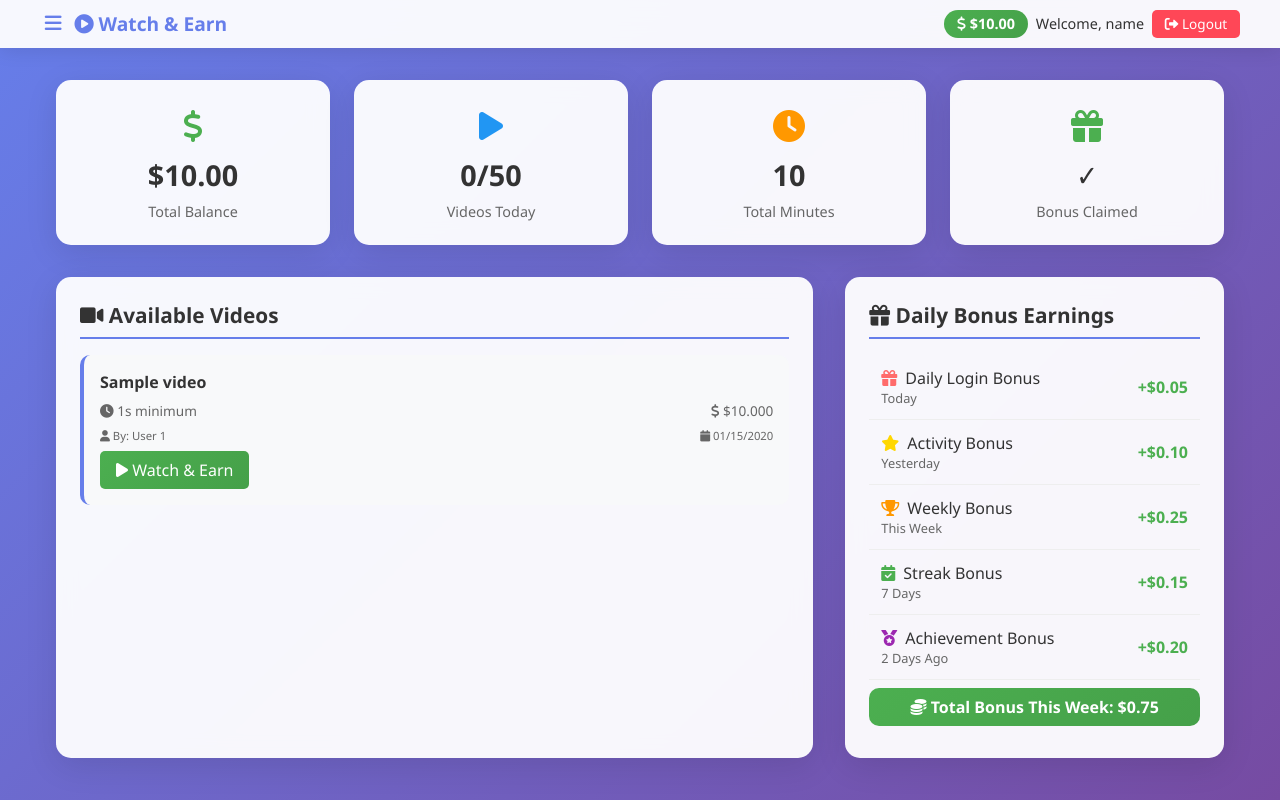
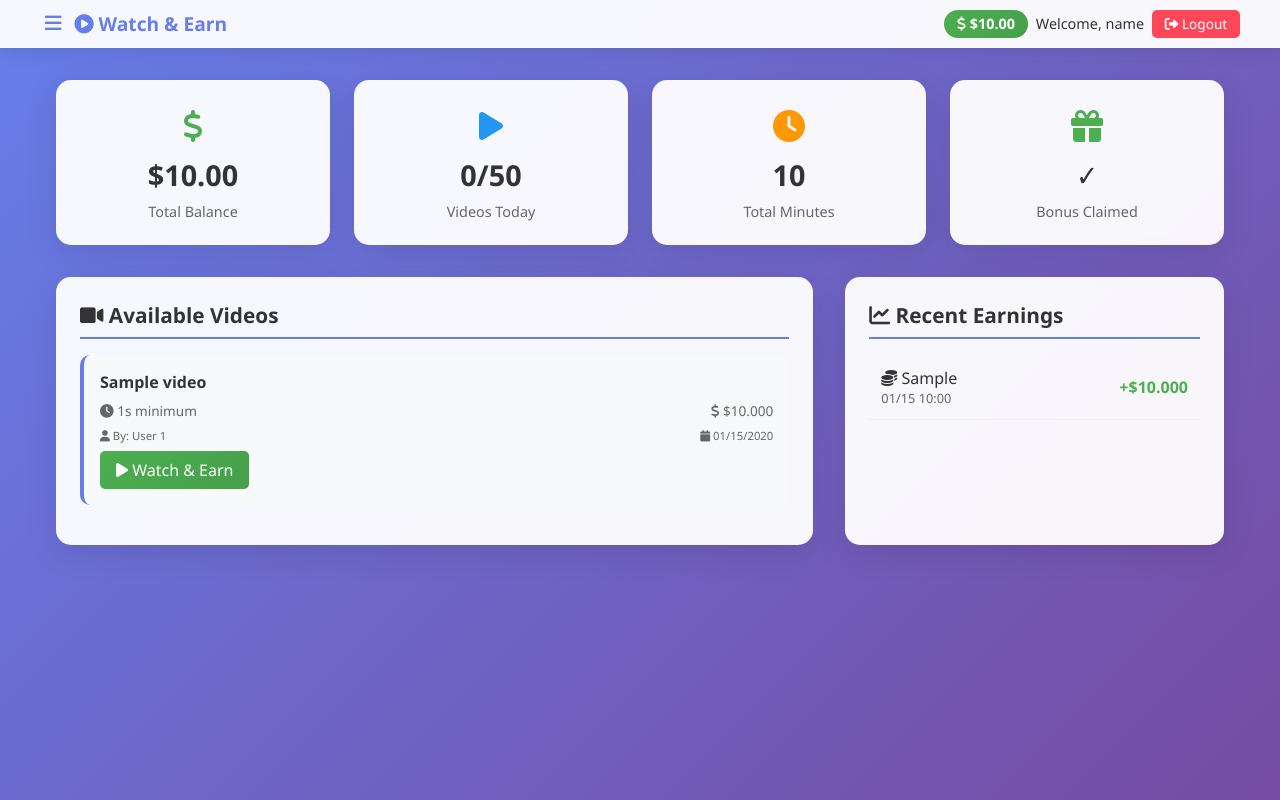
Before and after one commit to grace363/Watch, a Flask app: page /user_dashboard in a window 1280 px wide. Run offline with Flask 3, Linux system fonts and the light colour scheme; the visitor is signed in with stand-in values (Sample User, id 1); tables that the repository leaves empty hold one stand-in row (values such as "Sample post"); some libraries are stand-ins or nearby versions.

Commit message:
Update user_dashboard.html

```diff
--- a/templates/user_dashboard.html
+++ b/templates/user_dashboard.html
@@ -255,18 +255,10 @@
             align-items: center;
             padding: 0.75rem;
             border-bottom: 1px solid #eee;
-            transition: background 0.3s ease;
-        }
-
-        .earning-item:hover {
-            background: #f8f9fa;
         }
 
         .earning-source {
             font-weight: 500;
-            display: flex;
-            align-items: center;
-            gap: 0.5rem;
         }
 
         .earning-amount {
@@ -360,16 +352,6 @@
             color: #666;
         }
 
-        .bonus-earned {
-            background: linear-gradient(135deg, #4CAF50, #45a049);
-            color: white;
-            padding: 0.5rem 1rem;
-            border-radius: 10px;
-            margin: 0.5rem 0;
-            font-weight: bold;
-            text-align: center;
-        }
-
         @media (max-width: 768px) {
             .main-content {
                 grid-template-columns: 1fr;
@@ -421,7 +403,7 @@
             </div>
             <div class="user-info">
                 <div class="balance">
-                    <i class="fas fa-dollar-sign"></i> $<span id="userBalance">{{ "%.2f"|format(user.balance_usd) }}</span>
+                    <i class="fas fa-dollar-sign"></i> ${{ "%.2f"|format(user.balance_usd) }}
                 </div>
                 <span style="font-size: 0.9rem;">Welcome, {{ user.email.split('@')[0] }}</span>
                 <a href="{{ url_for('logout') }}" class="logout-btn">
@@ -449,7 +431,7 @@
                 <div class="stat-icon" style="color: #4CAF50;">
                     <i class="fas fa-dollar-sign"></i>
                 </div>
-                <div class="stat-value">$<span id="statBalance">{{ "%.2f"|format(user.balance_usd) }}</span></div>
+                <div class="stat-value">${{ "%.2f"|format(user.balance_usd) }}</div>
                 <div class="stat-label">Total Balance</div>
             </div>
 
@@ -538,71 +520,32 @@
                 {% endif %}
             </div>
 
-            <!-- Daily Bonus Earnings -->
+            <!-- Recent Earnings -->
             <div class="earnings-section">
                 <h2 class="section-title">
-                    <i class="fas fa-gift"></i> Daily Bonus Earnings
+                    <i class="fas fa-chart-line"></i> Recent Earnings
                 </h2>
 
+                {% if earnings %}
+                    {% for earning in earnings %}
                     <div class="earning-item">
                         <div>
                             <div class="earning-source">
-                            <i class="fas fa-gift" style="color: #FF6B6B;"></i>
-                            Daily Login Bonus
+                                <i class="fas fa-{% if earning.source == 'watch' %}play{% elif earning.source == 'daily_bonus' %}gift{% else %}coins{% endif %}"></i>
+                                {{ earning.source.replace('_', ' ').title() }}
                             </div>
-                        <div class="earning-time">Today</div>
+                            <div class="earning-time">{{ earning.timestamp.strftime('%m/%d %H:%M') }}</div>
                         </div>
-                    <div class="earning-amount">+$0.05</div>
+                        <div class="earning-amount">+${{ "%.3f"|format(earning.amount) }}</div>
                     </div>
-
-                <div class="earning-item">
-                    <div>
-                        <div class="earning-source">
-                            <i class="fas fa-star" style="color: #FFD700;"></i>
-                            Activity Bonus
+                    {% endfor %}
+                {% else %}
+                    <div style="text-align: center; padding: 2rem; color: #666;">
+                        <i class="fas fa-chart-line" style="font-size: 2rem; margin-bottom: 1rem;"></i>
+                        <p>No earnings yet.</p>
+                        <p>Start watching videos to earn!</p>
                     </div>
-                        <div class="earning-time">Yesterday</div>
-                    </div>
-                    <div class="earning-amount">+$0.10</div>
-                </div>
-
-                <div class="earning-item">
-                    <div>
-                        <div class="earning-source">
-                            <i class="fas fa-trophy" style="color: #FF9800;"></i>
-                            Weekly Bonus
-                        </div>
-                        <div class="earning-time">This Week</div>
-                    </div>
-                    <div class="earning-amount">+$0.25</div>
-                </div>
-
-                <div class="earning-item">
-                    <div>
-                        <div class="earning-source">
-                            <i class="fas fa-calendar-check" style="color: #4CAF50;"></i>
-                            Streak Bonus
-                        </div>
-                        <div class="earning-time">7 Days</div>
-                    </div>
-                    <div class="earning-amount">+$0.15</div>
-                </div>
-
-                <div class="earning-item">
-                    <div>
-                        <div class="earning-source">
-                            <i class="fas fa-medal" style="color: #9C27B0;"></i>
-                            Achievement Bonus
-                        </div>
-                        <div class="earning-time">2 Days Ago</div>
-                    </div>
-                    <div class="earning-amount">+$0.20</div>
-                </div>
-
-                <div class="bonus-earned">
-                    <i class="fas fa-coins"></i>
-                    Total Bonus This Week: $0.75
-                </div>
+                {% endif %}
             </div>
         </div>
     </div>
@@ -741,53 +684,6 @@
             }
         });
 
-        // Balance update function with animation
-        function updateBalance(amount) {
-            const balanceEl = document.getElementById("userBalance");
-            const statBalanceEl = document.getElementById("statBalance");
-
-            if (!balanceEl) return;
-
-            let current = parseFloat(balanceEl.innerText);
-            let target = current + amount;
-            let start = null;
-
-            function animate(timestamp) {
-                if (!start) start = timestamp;
-                let progress = timestamp - start;
-                let increment = (amount / 500) * progress;
-                let newVal = current + increment;
-
-                if ((amount > 0 && newVal >= target) || (amount < 0 && newVal <= target)) {
-                    balanceEl.innerText = target.toFixed(2);
-                    if (statBalanceEl) statBalanceEl.innerText = target.toFixed(2);
-                } else {
-                    balanceEl.innerText = newVal.toFixed(2);
-                    if (statBalanceEl) statBalanceEl.innerText = newVal.toFixed(2);
-                    requestAnimationFrame(animate);
-                }
-            }
-            requestAnimationFrame(animate);
-        }
-
-        // Fetch latest balance
-        function fetchLatestBalance() {
-            fetch('/api/user_stats')
-                .then(response => response.json())
-                .then(data => {
-                    if (data.balance !== undefined) {
-                        const balanceEl = document.getElementById("userBalance");
-                        if (!balanceEl) return;
-                        const current = parseFloat(balanceEl.innerText);
-                        const updated = parseFloat(data.balance);
-                        if (updated !== current) {
-                            updateBalance(updated - current);
-                        }
-                    }
-                })
-                .catch(err => console.error("Balance fetch error:", err));
-        }
-
         // Initialize timers and event listeners
         document.addEventListener('DOMContentLoaded', function() {
             // Update timer every second
@@ -813,11 +709,55 @@
                     setTimeout(() => alert.remove(), 500);
                 }, 5000);
             });
+        });
+    </script>
 
-            // Initial balance fetch and set interval
+<script>
+function updateBalance(amount) {
+    const balanceEl = document.getElementById("userBalance");
+    if (!balanceEl) return;
+    let current = parseFloat(balanceEl.innerText);
+    let target = current + amount;
+    let start = null;
+
+    function animate(timestamp) {
+        if (!start) start = timestamp;
+        let progress = timestamp - start;
+        let increment = (amount / 500) * progress;
+        let newVal = current + increment;
+        if ((amount > 0 && newVal >= target) || (amount < 0 && newVal <= target)) {
+            balanceEl.innerText = target.toFixed(2);
+        } else {
+            balanceEl.innerText = newVal.toFixed(2);
+            requestAnimationFrame(animate);
+        }
+    }
+    requestAnimationFrame(animate);
+}
+
+function fetchLatestBalance() {
+    fetch('/api/user_stats')
+        .then(response => response.json())
+        .then(data => {
+            if (data.balance !== undefined) {
+                const balanceEl = document.getElementById("userBalance");
+                if (!balanceEl) return;
+                const current = parseFloat(balanceEl.innerText);
+                const updated = parseFloat(data.balance);
+                if (updated !== current) {
+                    updateBalance(updated - current);
+                }
+            }
+        })
+        .catch(err => console.error("Balance fetch error:", err));
+}
+
+// Initial call and repeat every 30 seconds
+window.addEventListener("DOMContentLoaded", () => {
     fetchLatestBalance();
     setInterval(fetchLatestBalance, 30000);
 });
 </script>
+
 </body>
 </html>
```
Lines whose indentation alone changed are shown as unchanged.
